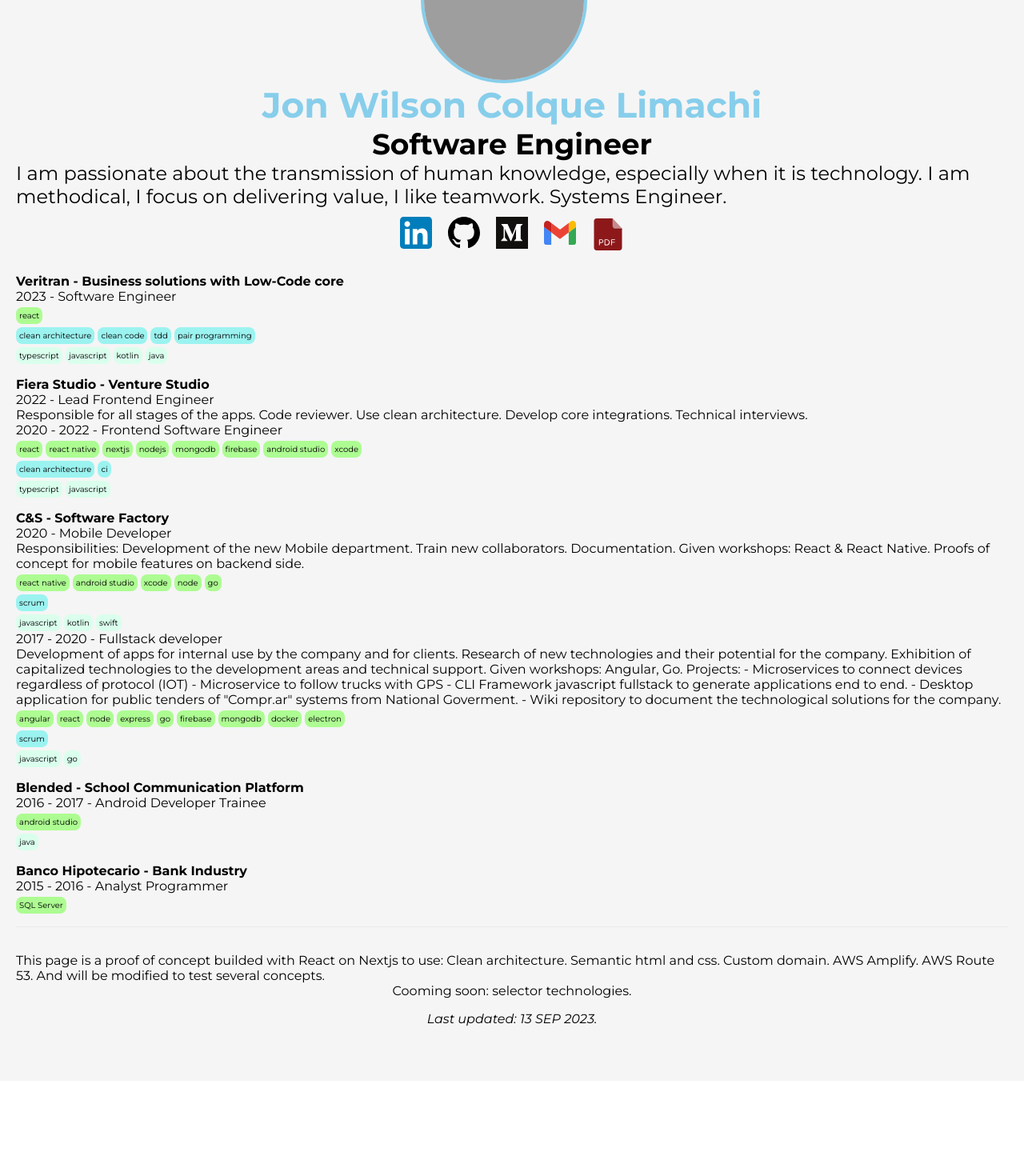
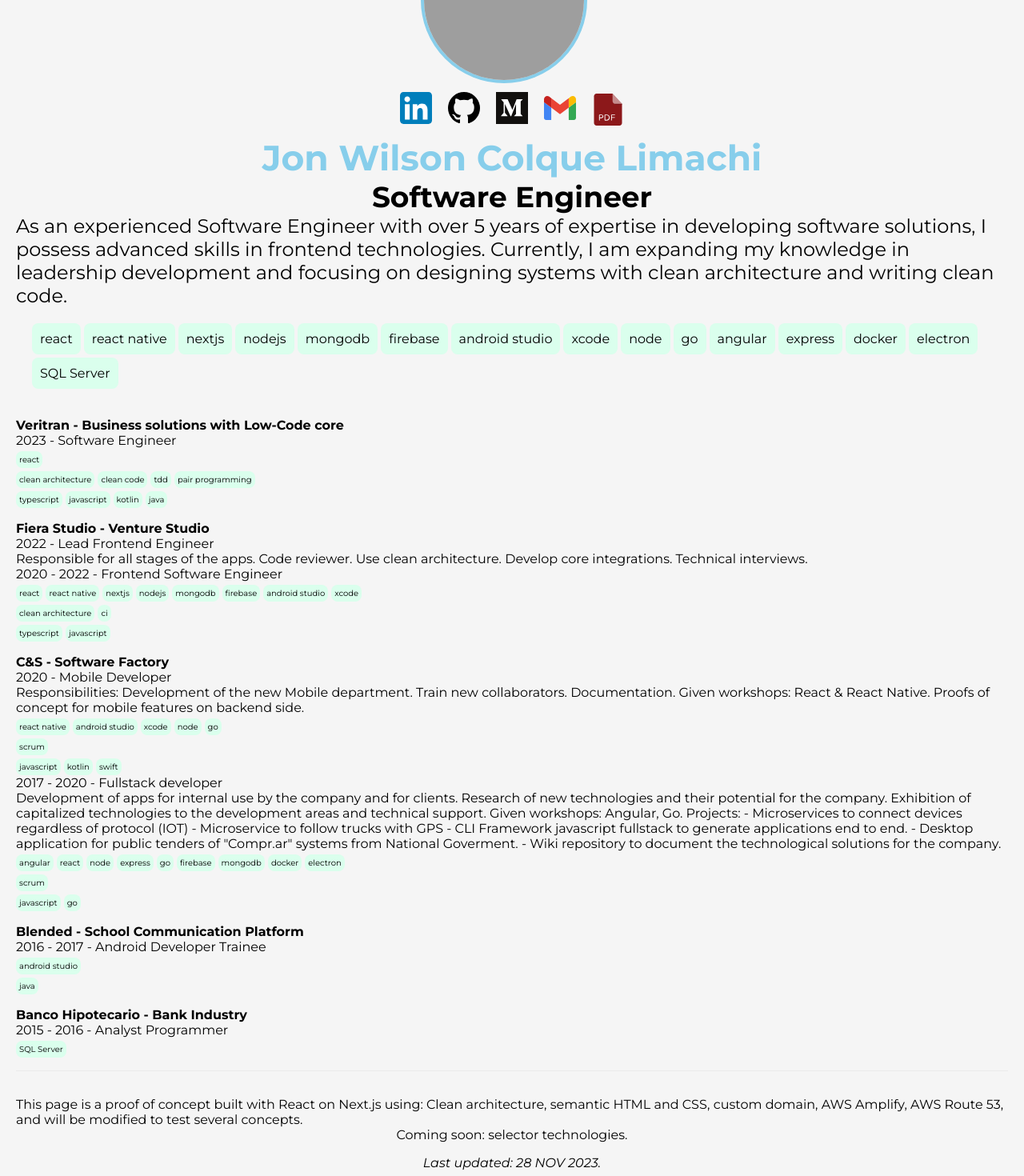
Before and after one commit to joncolque/myresume, a Next.js app: page / in a window 1280 px wide. Shown: the part 124-1594 px from the top of the page at 80% size. Before the commit the page ends 1475 px from the top, so only its background shows below. Built offline with nearby package versions, Linux system fonts and the light colour scheme; grey boxes are pictures that could not be loaded; what @react-pdf/renderer would draw is missing.

Commit message:
Add technologies summary

```diff
--- a/app/drivers/components/Experience.tsx
+++ b/app/drivers/components/Experience.tsx
@@ -1,5 +1,7 @@
 import { Resume } from "../../../core/entities/Resume"
 import { Tags } from "./tags/Tags"
+
+const experienceTagColor = '#daffed'
 
 interface Props {
     resume: Resume
@@ -11,9 +13,9 @@
         {c.jobs.map(j => <div key={j.name}>
             <div>{j.years} - {j.name}</div>
             <div>{j.desc}</div>
-            {j.technologies && <div style={{marginTop: '4px'}}><Tags items={j.technologies} backgroundColor={ '#adfc92'}/></div>}
-            {j.methodologies && <div style={{marginTop: '4px'}}><Tags items={j.methodologies} backgroundColor={ '#9bf3f0'}/></div>}
-            {j.languages && <div style={{marginTop: '4px'}}><Tags items={j.languages} backgroundColor={ '#daffed'}/></div>}
+            {j.technologies && <div style={{marginTop: '4px'}}><Tags items={j.technologies} backgroundColor={ experienceTagColor}/></div>}
+            {j.methodologies && <div style={{marginTop: '4px'}}><Tags items={j.methodologies} backgroundColor={ experienceTagColor}/></div>}
+            {j.languages && <div style={{marginTop: '4px'}}><Tags items={j.languages} backgroundColor={ experienceTagColor}/></div>}
         </div>)}
     </p>)}
 </>
--- a/app/drivers/components/PDF/MyResumePDF.tsx
+++ b/app/drivers/components/PDF/MyResumePDF.tsx
@@ -1,7 +1,6 @@
 import React from 'react';
 import { Page, Text, View, Document, StyleSheet, Font } from '@react-pdf/renderer';
 import { Resume } from '../../../../core/entities/Resume';
-import { Tags } from '../tags/Tags';
 
 interface Props {
   resume: Resume
--- a/app/drivers/components/tags/Tags.tsx
+++ b/app/drivers/components/tags/Tags.tsx
@@ -3,16 +3,17 @@
 interface Props {
     items: string[]
     backgroundColor?: string
+    large?: boolean
 }
 
-export const Tags = ({ items, backgroundColor }: Props) =>
+export const Tags = ({ items, backgroundColor, large=false }: Props) =>
     <TagsContainer>
-        {items.map(it => <Tag key={it} item={it} backgroundColor={backgroundColor} />)}
+        {items.map(it => <Tag key={it} item={it} backgroundColor={backgroundColor} large={large}/>)}
     </TagsContainer>
 
 
-const Tag = ({ item, backgroundColor }: { item: string, backgroundColor?: string }) => {
-    return <TagContainer style={{ backgroundColor: backgroundColor?? 'skyblue' }}>
+const Tag = ({ item, backgroundColor, large }: { item: string, backgroundColor?: string, large?:boolean }) => {
+    return <TagContainer style={{ backgroundColor: backgroundColor?? 'skyblue', padding: large?'10px':'4px', fontSize:large? '16px':'10px'}}>
         {item}
     </TagContainer >
 }
--- a/app/drivers/useGetResume.ts
+++ b/app/drivers/useGetResume.ts
@@ -7,12 +7,26 @@
   const resumeRepository = new APIResumesRepository()
   const getResume = new GetResume(resumeRepository);
   const [resume, setResume] = useState<Resume>();
+  const [distinctTechnologies, setDistinctTechnologies] = useState<string[]>()
 
   useEffect(() => {
     getResume.get({
-      result: (resume:Resume) => setResume(resume),
+      result: (resume:Resume) => {
+        setResume(resume)
+        const distinctTechnologiesAux = new Set<string>();
+        resume.companies.forEach((company) => {
+          company.jobs.forEach((job) => {
+            if (job.technologies) {
+              job.technologies.forEach((technology) => {
+                distinctTechnologiesAux.add(technology);
+              });
+            }
+          });
+        });
+        setDistinctTechnologies([...Array.from(distinctTechnologiesAux)])
+      }
     });
   }, []);
 
-  return {resume};
+  return {resume, distinctTechnologies};
 };
--- a/pages/index.module.css
+++ b/pages/index.module.css
@@ -2,6 +2,9 @@
     padding: 20px;
     min-height: 100vh;
     background-color: whitesmoke;
+    display: flex;
+    flex-direction: column;
+    align-items: center;
 }
 
 .main {
--- a/pages/index.tsx
+++ b/pages/index.tsx
@@ -7,30 +7,57 @@
 import 'react-tooltip/dist/react-tooltip.css'
 import { srcProfilePicture } from '../src-data/socialMedia'
 import { HeadPage } from '../app/drivers/components/headPage/HeadPage'
+import { Resume } from '../core/entities/Resume'
+import { Tags } from '../app/drivers/components/tags/Tags'
+import styled from 'styled-components'
 
-const lastUptaded = 'Last updated: 13 SEP 2023.'
-const footerText = `This page is a proof of concept builded with React on Nextjs to use: Clean architecture. Semantic html and css. Custom domain. AWS Amplify. AWS Route 53. And will be modified to test several concepts.`
-const coomingSoon = 'Cooming soon: selector technologies.'
+const lastUpdated = 'Last updated: 28 NOV 2023.';
+const footerText = `This page is a proof of concept built with React on Next.js using: Clean architecture, semantic HTML and CSS, custom domain, AWS Amplify, AWS Route 53, and will be modified to test several concepts.`;
+const comingSoon = 'Coming soon: selector technologies.';
 
 export default function Home() {
-  const { resume } = useGetResume()
+  const { resume, distinctTechnologies } = useGetResume();
 
-  return (
-    <div className={styles.container}>
-      <HeadPage />
-      {resume && <main className={styles.main}>
+  if (!resume || !distinctTechnologies) {
+    return <>...loading</>;
+  }
+
+  return <HomeStatic resume={resume} distinctTechnologies={distinctTechnologies} />;
+}
+
+export const HomeStatic = ({ resume, distinctTechnologies }: { resume: Resume; distinctTechnologies: string[] }) => (
+  <div className={styles.container}>
+    <HeadPage />
+    {resume && (
+      <main className={styles.main}>
         <ProfilePicture src={srcProfilePicture} />
+        <SocialMedia resume={resume} />
         <ProfileUser resume={resume} />
-        <SocialMedia resume={resume} />
-      </main>}
-      {resume && <section>
+      </main>
+    )}
+    {distinctTechnologies && (
+      <SkillsSummaryContainer>
+        <div title='header-technologies'>
+          <Tags large items={distinctTechnologies} backgroundColor={'#daffed'}/>
+        </div>
+      </SkillsSummaryContainer>
+    )}
+    {resume && (
+      <section role='experience'>
         <Experience resume={resume} />
-      </section>}
-      <footer className={styles.footer}>
-        <text>{footerText}</text>
-        <text>{coomingSoon}</text>
-        <p><em>{lastUptaded}</em></p>
-      </footer>
-    </div>
-  )
-}
+      </section>
+    )}
+    <footer className={styles.footer}>
+      <span>{footerText}</span>
+      <span>{comingSoon}</span>
+      <p>
+        <em>{lastUpdated}</em>
+      </p>
+    </footer>
+  </div>
+);
+
+
+const SkillsSummaryContainer = styled.div`
+  margin: 20px
+`
--- a/src-data/resume.ts
+++ b/src-data/resume.ts
@@ -3,7 +3,7 @@
 export const resume: Resume = {
     name: 'Jon Wilson Colque Limachi',
     profession: 'Software Engineer',
-    aboutme: 'I am passionate about the transmission of human knowledge, especially when it is technology. I am methodical, I focus on delivering value, I like teamwork. Systems Engineer.',
+    aboutme: 'As an experienced Software Engineer with over 5 years of expertise in developing software solutions, I possess advanced skills in frontend technologies. Currently, I am expanding my knowledge in leadership development and focusing on designing systems with clean architecture and writing clean code.',
     companies: [
         {
             name: 'Veritran - Business solutions with Low-Code core',
```
Also changed, not shown: _test_/selectTechnology/helpers.tsx (added, +29 -0 lines), 1 other file (tests, documents, lock files or other folders).
